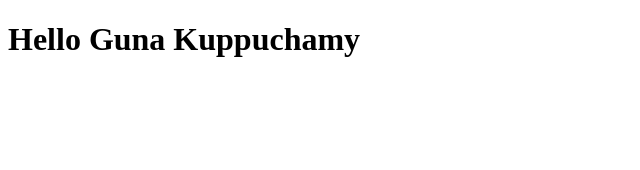
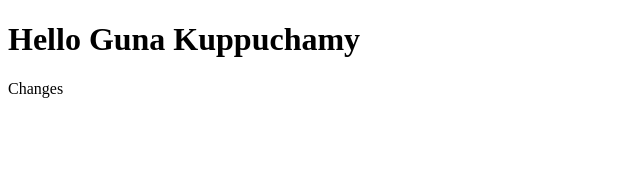
Before and after one commit to GunaKuppuchamy/Helpdesk-Frontend, an Angular app: page / in a window 1280 px wide. Shown: the top 170 px of the page, without its empty margins (0-640 px from the left). Built offline with nearby package versions, Linux system fonts and the light colour scheme.

Commit message:
secomd commit

```diff
--- a/src/app/app.component.html
+++ b/src/app/app.component.html
@@ -1 +1,2 @@
 <h1>{{title}}</h1>
+<p>Changes</p>
```
